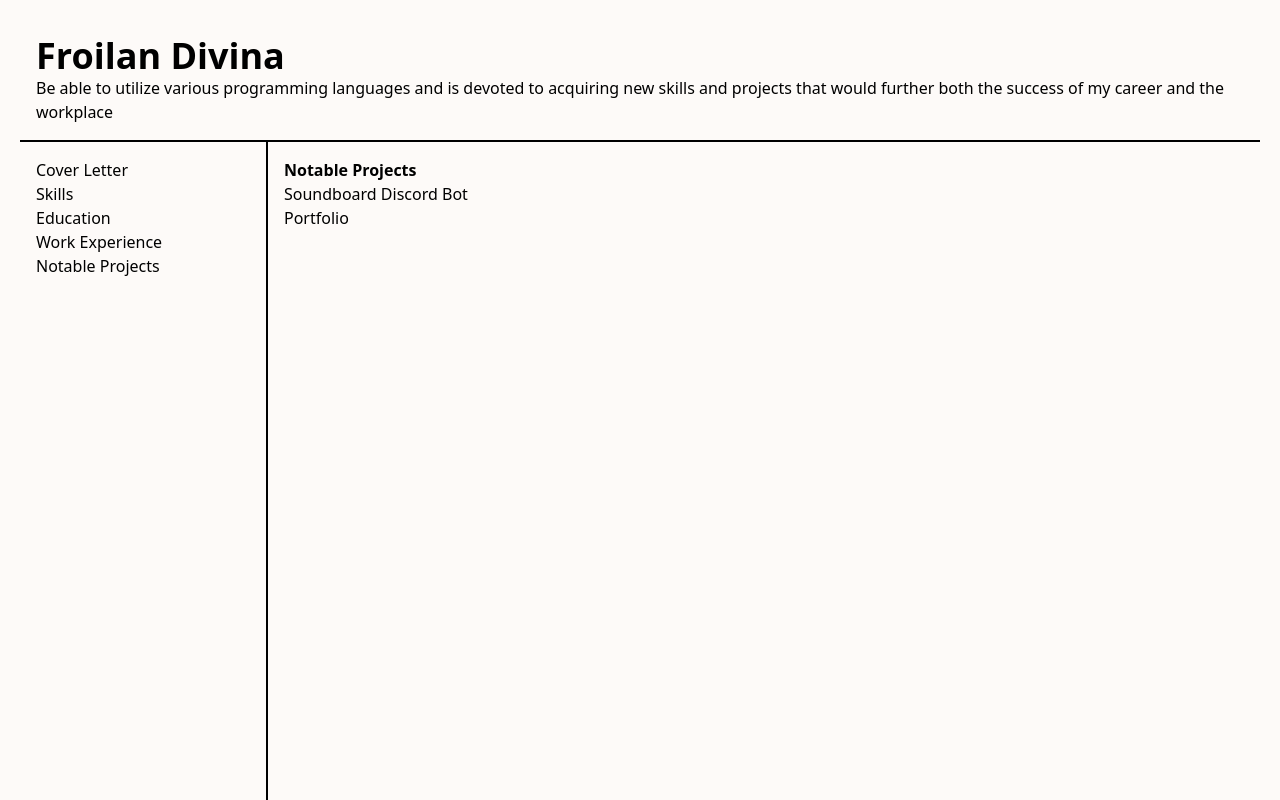
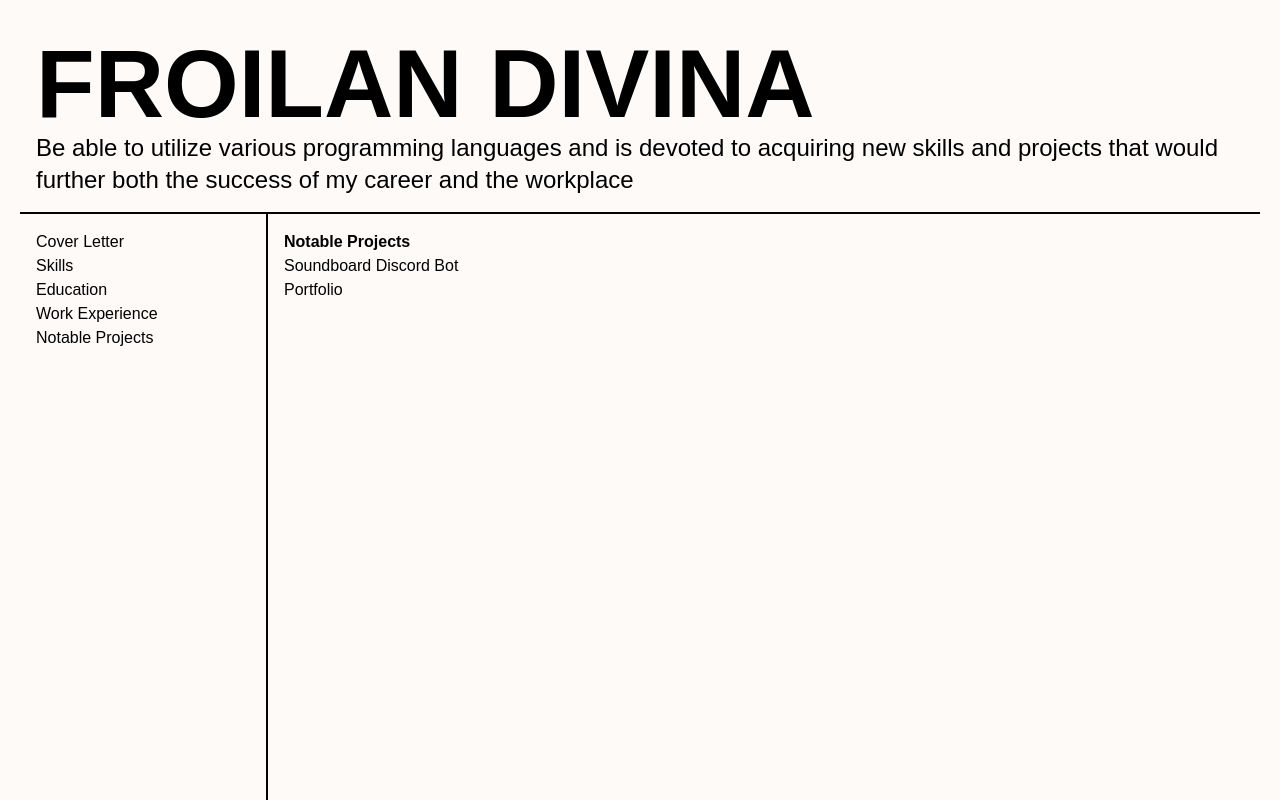
Before and after one commit to froiegras/portfolio, a React (Create React App) app: page / in a window 1280 px wide. Shown: the top 800 px of the page. Built offline with nearby package versions, Linux system fonts and the light colour scheme.

Commit message:
header and tailwind font

```diff
--- a/src/components/Header.js
+++ b/src/components/Header.js
@@ -4,11 +4,11 @@ import React from 'react';
 function Header() {
   return (
     <header className="bg-[#fdfaf8] p-4 text-black border-b-2 border-black">
-      <h1 className="text-4xl font-bold">Froilan Divina</h1>
-        <p className="text-1x1">
+      <h1 className="text-8xl font-bold">FROILAN DIVINA</h1>
+        <h2 className="text-2xl">
           Be able to utilize various programming languages and is devoted to acquiring new skills and projects that would further
           both the success of my career and the workplace
-        </p>
+        </h2>
     </header>
   );
 }
--- a/tailwind.config.js
+++ b/tailwind.config.js
@@ -5,6 +5,9 @@ module.exports = {
     './public/index.html',
   ],
   theme: {
+    fontFamily: {
+      'sans': [ 'Rubik', 'Roboto Slab', 'Arial'],
+    },
     extend: {},
   },
   plugins: [],
```
